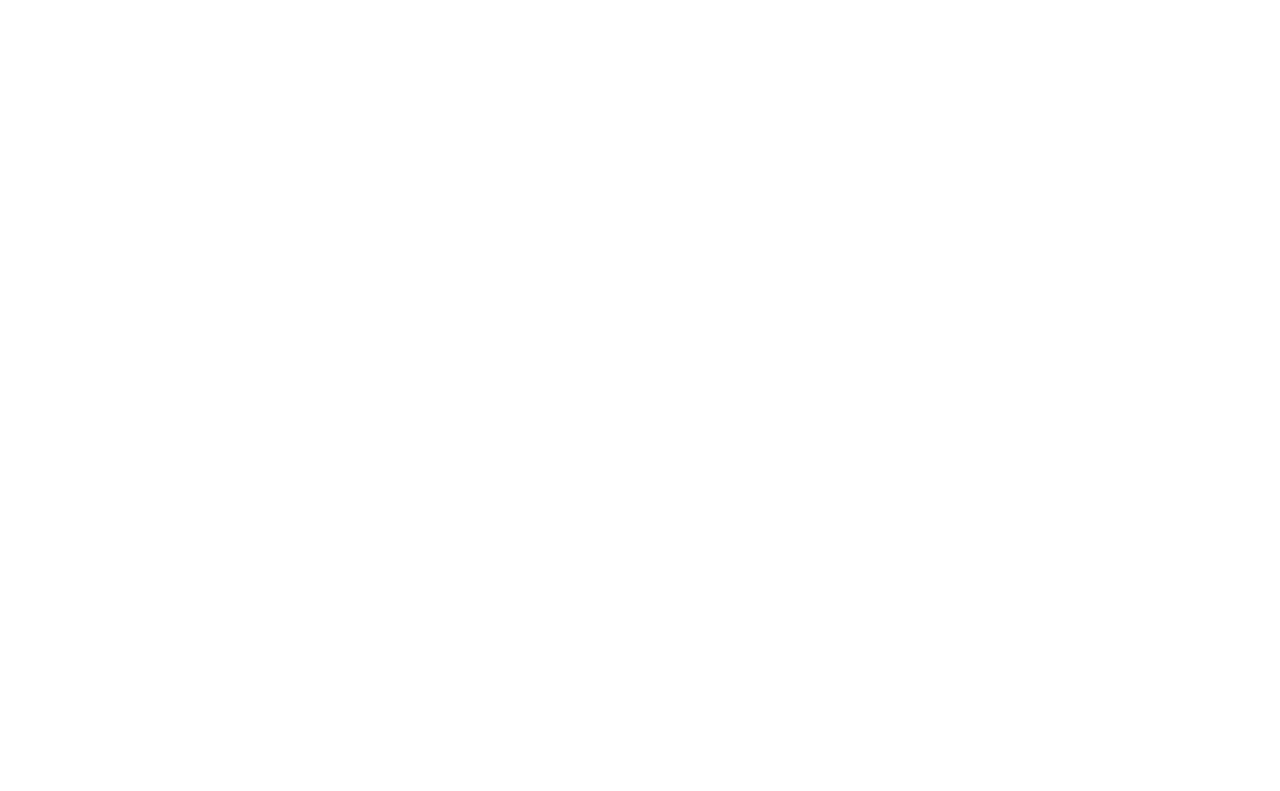
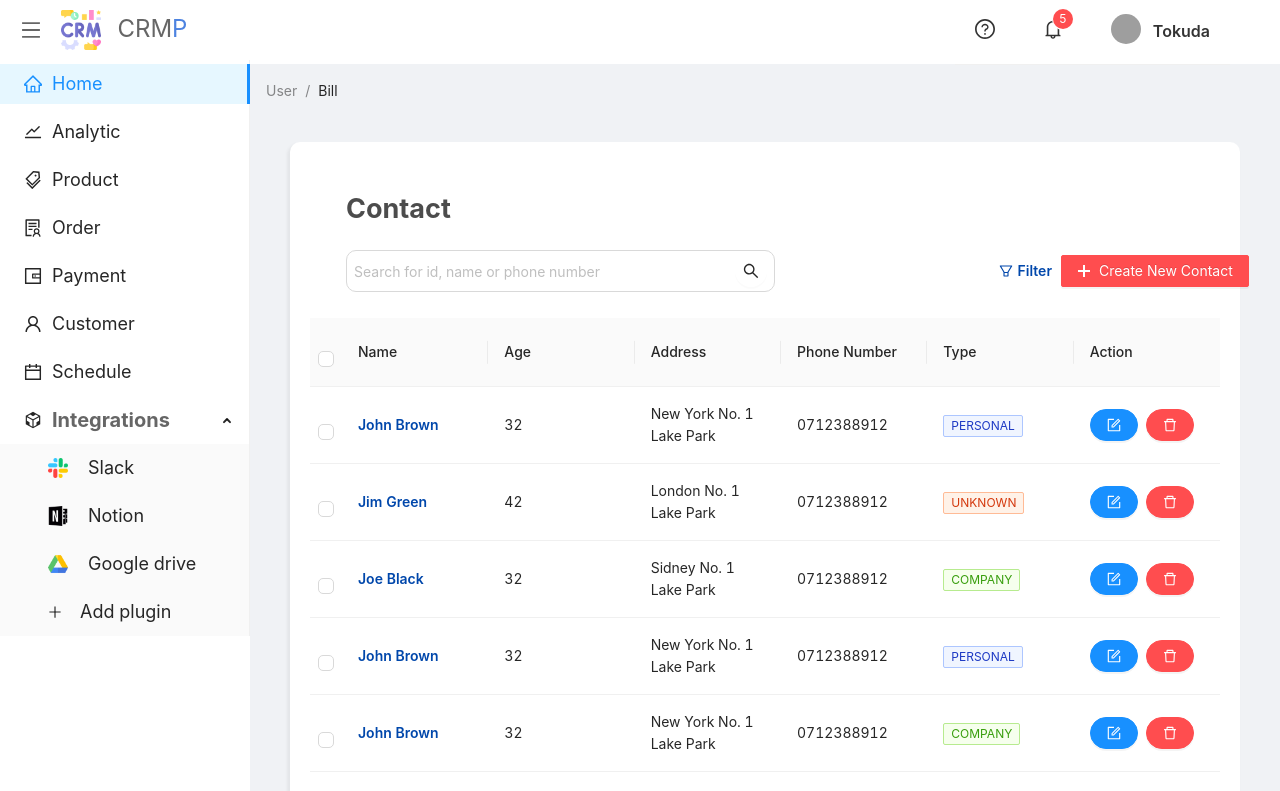
Before and after one commit to tienpvse1/crm-fe, a React (Vite) app: page /contact in a window 1280 px wide. Before the commit this address had no page. Shown: the top 791 px of the page. Built offline with nearby package versions, Linux system fonts and the light colour scheme; grey boxes are pictures that could not be loaded.

Commit message:
relsoved(layout): add contact list layout

```diff
--- a/src/App.css
+++ b/src/App.css
@@ -6,6 +6,13 @@
   margin: 0 20px;
   border-radius: 8px;
   padding: 20px;
+}
+
+.contact-container .ant-table {
+  padding: 20px;
+  border-radius: 10px;
+  -webkit-box-shadow: -2px 3px 3px 1px rgba(0, 0, 0, 0.05);
+  box-shadow: -2px 3px 3px 1px rgba(0, 0, 0, 0.05);
 }
 
 .progress-chart {
--- /dev/null
+++ b/src/components/contact/button/button-filter.tsx
@@ -0,0 +1,14 @@
+import { FilterOutlined } from '@ant-design/icons';
+import { Dropdown } from 'antd';
+import { MenuFilter } from '../menu/menu-filter';
+
+export const ButtonFilter = () => {
+	return (
+		<Dropdown overlay={<MenuFilter />} placement='bottomRight'>
+			<a className="ant-dropdown-link" onClick={e => e.preventDefault()}>
+				<FilterOutlined />
+				<span style={{ marginLeft: '5px' }}>Filter</span>
+			</a>
+		</Dropdown>
+	)
+}
--- /dev/null
+++ b/src/components/contact/contact.tsx
@@ -0,0 +1,9 @@
+import { ContactData } from "./table/contact-table"
+
+export const ContactContainer = () => {
+	return (
+		<div style={{ width: '100%' }} className="contact-container">
+			<ContactData />
+		</div>
+	)
+}
--- /dev/null
+++ b/src/components/contact/header/contact-header.tsx
@@ -0,0 +1,29 @@
+import { PlusOutlined, SearchOutlined } from "@ant-design/icons";
+import { Input, Col, Row, Button } from "antd"
+import { ButtonFilter } from "../button/button-filter"
+
+export const ContactHeader = () => {
+    return (
+        <div style={{ padding: '10px' }}>
+            <span style={{ fontSize: '27px', color: 'rgba(0,0,0,0.7)', fontWeight: '700', padding: '10px' }}>Contact</span>
+            <div>
+                <Row style={{ alignItems: 'center' }}>
+                    <Col xs={3} sm={5} md={7} lg={9} xl={12} style={{ marginLeft: '10px', marginTop: '20px' }}>
+                        <Input size="small" placeholder="Search for id, name or phone number" style={{ borderRadius: '10px' }}
+                            suffix={<Button shape="circle"
+                                icon={<SearchOutlined />}
+                                style={{ borderStyle: 'none' }} />}></Input>
+                    </Col>
+                    <Col xs={4} sm={4} md={4} lg={4} xl={2} offset={6} style={{ textAlign: 'center', marginTop: '20px' }}>
+                        <ButtonFilter />
+                    </Col>
+                    <Col xs={1} sm={2} md={4} lg={4} xl={2} style={{ textAlign: 'center', marginTop: '20px' }}>
+                        <Button type="primary" size="middle" danger>
+                            <PlusOutlined /> Create New Contact
+                        </Button>
+                    </Col>
+                </Row>
+            </div>
+        </div >
+    )
+}
--- /dev/null
+++ b/src/components/contact/menu/menu-filter.tsx
@@ -0,0 +1,24 @@
+import { Menu, message } from 'antd';
+
+const onClick = ({ key }: any) => {
+  message.info(`Click on item ${key}`);
+};
+
+export const MenuFilter = () => {
+  return (
+    <Menu onClick={onClick} style={{ borderRadius: '4px' }}>
+      <Menu.Item key="person">
+        <span>Person</span>
+      </Menu.Item>
+      <Menu.Item key="company">
+        <span>Company</span>
+      </Menu.Item>
+      <Menu.Divider />
+      <Menu.Item key="filterSaved">
+        <span>Filter Saved</span>
+      </Menu.Item>
+      <Menu.Divider />
+      <Menu.Item key="moreFilter">Add more filter</Menu.Item>
+    </Menu>
+  )
+}
--- /dev/null
+++ b/src/components/contact/table/contact-table.tsx
@@ -0,0 +1,63 @@
+import { DeleteOutlined, FormOutlined } from '@ant-design/icons';
+import { data } from '@interfaces/contact/list-contact';
+import { Button, Space, Table, Tag } from 'antd';
+import Column from 'antd/lib/table/Column';
+import { ContactHeader } from '../header/contact-header';
+
+const rowSelection = {
+	onChange: (selectedRowKeys: React.Key[], selectedRows: any[]) => {
+		console.log(`selectedRowKeys: ${selectedRowKeys}` + ' selectedRows: ', selectedRows);
+	},
+	getCheckboxProps: (record: any) => ({
+		disabled: record.name === 'Disabled User',
+		name: record.name,
+	}),
+};
+
+export const ContactData = () => {
+	const title = () => <ContactHeader />;
+	return (
+		<Table
+			tableLayout='fixed'
+			rowSelection={{
+				type: 'checkbox',
+				...rowSelection,
+			}}
+			title={title}
+			pagination={{ position: ['bottomRight'] }}
+			dataSource={data}
+			size={'large'}
+		>
+			<Column title='Name' dataIndex='name' key='name' render={(text) => <a>{text}</a>} />
+			<Column title='Age' dataIndex='age' key='age' />
+			<Column title='Address' dataIndex='address' key='address' />
+			<Column title='Phone Number' dataIndex='number' key='number' />
+			<Column title='Type' dataIndex='tags' key='tags' render={(tags: any[]) => (
+				<span>
+					{tags.map((tag) => {
+						let color = tag.length > 7 ? 'geekblue' : 'green';
+						if (tag === 'unknown') {
+							color = 'volcano';
+						}
+						return (
+							<Tag color={color} key={tag}>
+								{tag.toUpperCase()}
+							</Tag>
+						);
+					})}
+				</span>
+			)} />
+			<Column title='Action' dataIndex='action' key='action' render={() => (
+				<Space size="small" style={{ width: '100%' }}>
+					<Button type="primary" shape='round'>
+						<FormOutlined />
+					</Button>
+
+					<Button type="primary" shape='round' danger>
+						<DeleteOutlined />
+					</Button>
+				</Space>
+			)} />
+		</Table >
+	)
+}
--- /dev/null
+++ b/src/interfaces/contact/list-contact.ts
@@ -0,0 +1,90 @@
+export const data = [
+  {
+    key: '1',
+    name: 'John Brown',
+    age: 32,
+    address: 'New York No. 1 Lake Park',
+    number: '0712388912',
+    tags: ['personal'],
+  },
+  {
+    key: '2',
+    name: 'Jim Green',
+    age: 42,
+    address: 'London No. 1 Lake Park',
+    number: '0712388912',
+    tags: ['unknown'],
+  },
+  {
+    key: '3',
+    name: 'Joe Black',
+    age: 32,
+    address: 'Sidney No. 1 Lake Park',
+    number: '0712388912',
+    tags: ['company'],
+  },
+  {
+    key: '4',
+    name: 'John Brown',
+    age: 32,
+    address: 'New York No. 1 Lake Park',
+    number: '0712388912',
+    tags: ['personal'],
+  },
+  {
+    key: '5',
+    name: 'John Brown',
+    age: 32,
+    address: 'New York No. 1 Lake Park',
+    number: '0712388912',
+    tags: ['company'],
+  },
+  {
+    key: '6',
+    name: 'John Brown',
+    age: 32,
+    address: 'New York No. 1 Lake Park',
+    number: '0712388912',
+    tags: ['personal'],
+  },
+  {
+    key: '7',
+    name: 'John Brown',
+    age: 32,
+    address: 'New York No. 1 Lake Park',
+    number: '0712388912',
+    tags: ['company'],
+  },
+  {
+    key: '8',
+    name: 'John Brown',
+    age: 32,
+    address: 'New York No. 1 Lake Park',
+    number: '0712388912',
+    tags: ['unknown'],
+  },
+  {
+    key: '9',
+    name: 'John Brown',
+    age: 32,
+    address: 'New York No. 1 Lake Park',
+    number: '0712388912',
+    tags: ['personal'],
+  },
+  {
+    key: '10',
+    name: 'John Brown',
+    age: 32,
+    address: 'New York No. 1 Lake Park',
+    number: '0712388912',
+    tags: ['unknown'],
+  },
+  {
+    key: '11',
+    name: 'John Brown',
+    age: 32,
+    address: 'New York No. 1 Lake Park',
+    number: '0712388912',
+    tags: ['company'],
+  },
+];
--- /dev/null
+++ b/src/pages/contact.tsx
@@ -0,0 +1,7 @@
+import { ContactContainer } from "@components/contact/contact"
+
+export const Contact = () => {
+    return (
+        <ContactContainer />
+    )
+}
--- a/src/routes/route-map.tsx
+++ b/src/routes/route-map.tsx
@@ -1,3 +1,4 @@
+import { Contact } from '@pages/contact';
 import { RouteObject } from 'react-router-dom';
 import { LayoutApp } from '../common/layout';
 import { HomePage } from '../pages/home';
@@ -21,6 +22,10 @@ export const route: RouteObject[] = [
         path: '/',
         element: <HomePage />,
       },
+      {
+        path: 'contact',
+        element: <Contact />,
+      }
     ],
   },
 ];
```
Also changed, not shown: 1 other file (tests, documents, lock files or other folders).
